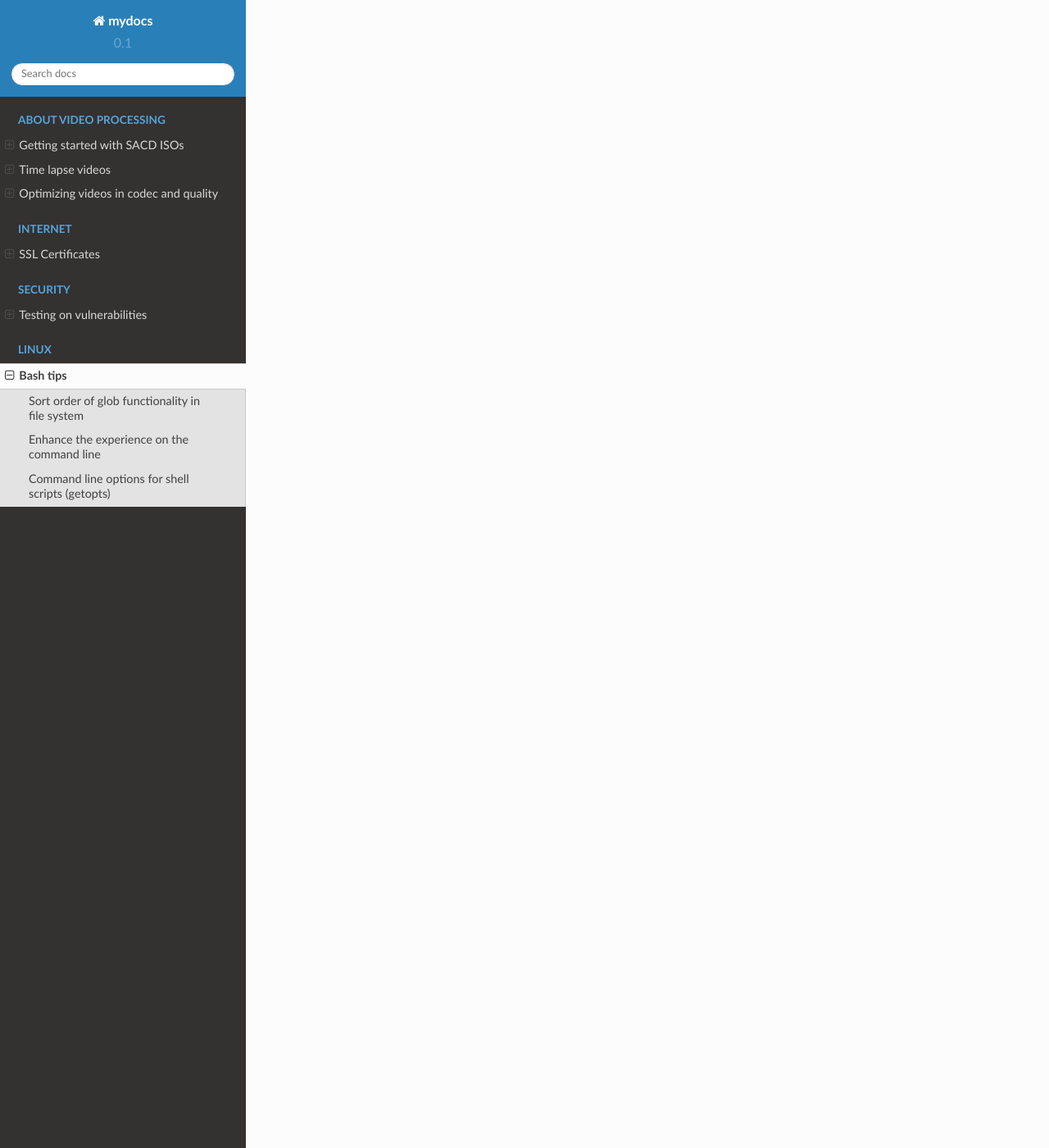
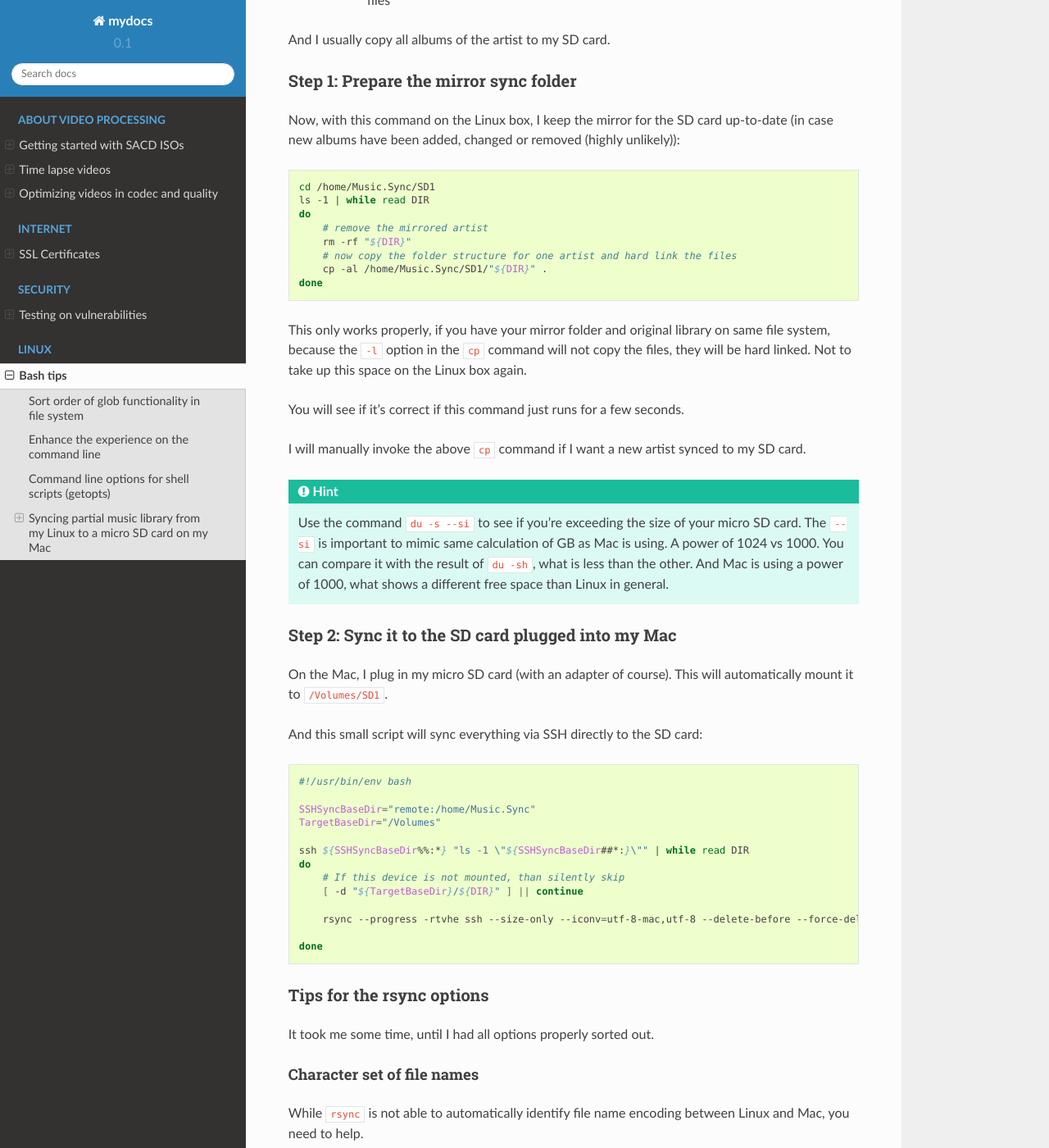
Before and after one commit to awenny/mydocs, a Sphinx documentation site: the page built from docs/source/bash_tips.rst, in a window 1280 px wide and 1400 px high, scrolled down 3162 px. Shown: the whole window at 82% size. Built offline with Sphinx 7.4.7 and the Read the Docs theme 2.0.0, drawn with Linux system fonts in a browser that asks for light colours; some of the changed text lies outside the part shown.

Commit message:
Added sync to SD card

```diff
--- a/docs/source/bash_tips.rst
+++ b/docs/source/bash_tips.rst
@@ -1,8 +1,8 @@
 .. highlight:: bash
 
-*********
-Bash tips
-*********
+***********
+ Bash tips
+***********
 
 I use bash very often, as I'm automating a lot. But if you combine existing
 Linux commands, it's very obvious to use a shell.
@@ -110,3 +110,146 @@ The colon (:) after each option specifies an option value. The colon at the
 beginning turns it into silent error reporting useful for productive scripts.
 
 And a documentation here: http://wiki.bash-hackers.org/howto/getopts_tutorial
+
+Syncing partial music library from my Linux to a micro SD card on my Mac
+========================================================================
+
+I have my music collection on my Linux box in my cellar. To to listen to Hi-Res
+music on the go - also at home because I've quite exceptional head phones, I've
+purchase an Android Hi-Res-Audio-Player. This one uses micro SD cards for the
+music. As my music library is bigger than one micro SD card, I need to split it
+up.
+
+.. hint::
+
+    Of course it works for other cards or mass storage devices you plug into
+    your Mac as well. I'm just using the term "SD card" from now on.
+
+While I have two special folders for *Classical* and *Compilations*, all other
+artists are in same folder taking up more space than one SD card - with 128 GB
+- BTW.
+
+What I'm doing now is, to create a mirror folder structure on my Linux box to
+just include the artists I'd like to have on my SD card.
+
+There is one folder with the full library (``/home/Music``) and another one to
+mirror a subset of it for the SD cards (``/home/Music.Sync``). Within this
+``Music.Sync`` folder, I also keep folders for the names of the multiple SD
+cards (SD1, SD2, ...).
+
+The files are organized as:
+
+* Artist
+    * Album
+        files
+
+And I usually copy all albums of the artist to my SD card.
+
+Step 1: Prepare the mirror sync folder
+--------------------------------------
+
+Now, with this command on the Linux box, I keep the mirror for the SD card
+up-to-date (in case new albums have been added, changed or removed (highly
+unlikely))::
+
+    cd /home/Music.Sync/SD1
+    ls -1 | while read DIR
+    do
+        # remove the mirrored artist
+        rm -rf "${DIR}"
+        # now copy the folder structure for one artist and hard link the files
+        cp -al /home/Music.Sync/SD1/"${DIR}" .
+    done
+
+This only works properly, if you have your mirror folder and original library
+on same file system, because the ``-l`` option in the ``cp`` command will not
+copy the files, they will be hard linked. Not to take up this space on the
+Linux box again.
+
+You will see if it's correct if this command just runs for a few seconds.
+
+I will manually invoke the above ``cp`` command if I want a new artist synced
+to my SD card.
+
+.. hint::
+
+    Use the command ``du -s --si`` to see if you're exceeding the size of your
+    micro SD card. The ``--si`` is important to mimic same calculation of GB
+    as Mac is using. A power of 1024 vs 1000. You can compare it with the
+    result of ``du -sh``, what is less than the other. And Mac is using a power
+    of 1000, what shows a different free space than Linux in general.
+
+Step 2: Sync it to the SD card plugged into my Mac
+--------------------------------------------------
+
+On the Mac, I plug in my micro SD card (with an adapter of course). This will
+automatically mount it to ``/Volumes/SD1``.
+
+And this small script will sync everything via SSH directly to the SD card::
+
+    #!/usr/bin/env bash
+
+    SSHSyncBaseDir="remote:/home/Music.Sync"
+    TargetBaseDir="/Volumes"
+
+    ssh ${SSHSyncBaseDir%%:*} "ls -1 \"${SSHSyncBaseDir##*:}\"" | while read DIR
+    do
+        # If this device is not mounted, than silently skip
+        [ -d "${TargetBaseDir}/${DIR}" ] || continue
+
+        rsync --progress -rtvhe ssh --size-only --iconv=utf-8-mac,utf-8 --delete-before --force-delete ${SSHSyncBaseDir}/${DIR} "${TargetBaseDir}"
+
+    done
+
+Tips for the rsync options
+--------------------------
+
+It took me some time, until I had all options properly sorted out.
+
+Character set of file names
+~~~~~~~~~~~~~~~~~~~~~~~~~~~
+
+While ``rsync`` is not able to automatically identify file name encoding
+between Linux and Mac, you need to help.
+
+Use the ``--iconv=utf-8-mac,utf-8`` where the first parameter is for LOCAL.
+I'm starting it from my Mac, then it's the first. And the second parameter is
+for REMOTE.
+
+If you don't do that, than ``rsync`` will delete and retransfer some files
+because of the file name character set. The same applies for the directory
+names as well.
+
+Delete before transfer
+~~~~~~~~~~~~~~~~~~~~~~
+
+As you're going to transfer to a device with limited space, you want to use it
+as efficiently as possible. It will be important to first delete files you
+don't need anymore, to free up the space for other files you're going to
+transfer.
+
+Use the option ``--delete-before``.
+
+File attributes
+~~~~~~~~~~~~~~~
+
+As the file attributes (like last modified, accessed, etc) appear to be
+different in details between the Mac and Linux, I had to use the option
+``--size-only``, otherwise ``rsync`` would have transferred some files over
+and over again, even if nothing changed (at least in my own view).
+
+Meaning: running the sync script. After it finished running it again. I'd
+expect nothing to be transferred the second time. But apparently, it did.
+
+So, do yourself something good, and use this option :)
+
+Blanks in folder names
+~~~~~~~~~~~~~~~~~~~~~~
+
+I've seen issues with the folder names I had to specify in my shell script
+above. And I didn't manage to mask the blanks properly, so I've decided to go
+without blanks in those folder names.
+
+The folder and file names, ``rsync`` is transferring in the end are working
+fine, just only the base folders I've specified on the command line making
+issues.
```
